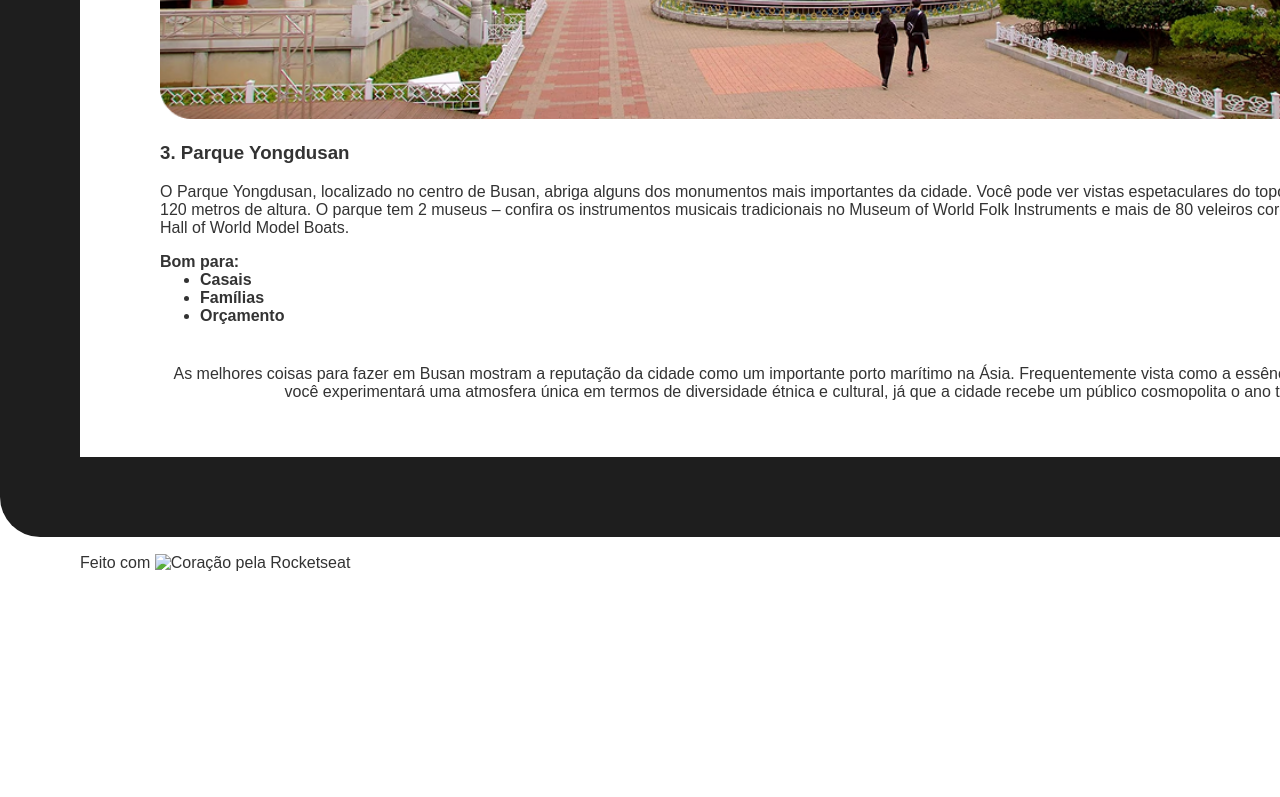
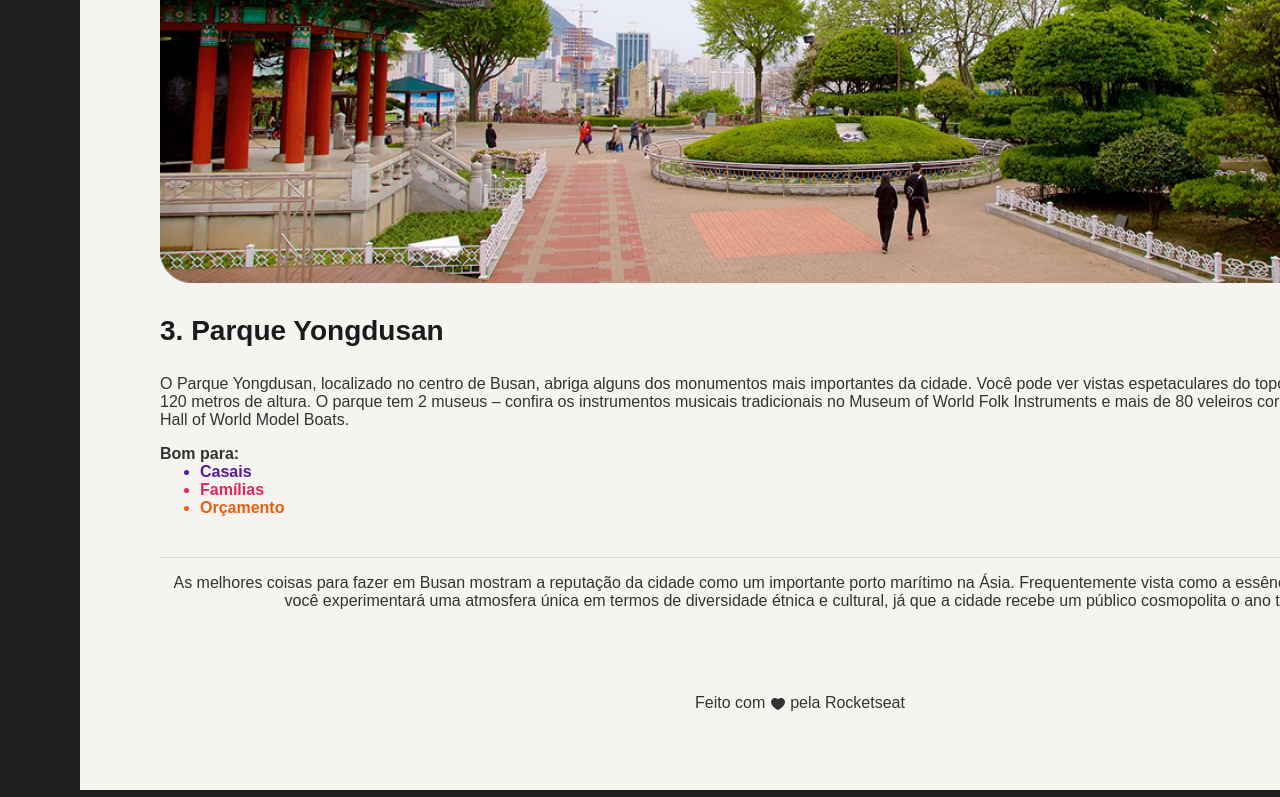
Before and after one commit to HiagoFiomano/Projeto-LocalTuristico, a plain HTML site: page index.html in a window 1280 px wide. Shown: the part 3062-3859 px from the top of the page. Before the commit the page ends 3634 px from the top, so only its background shows below. Drawn offline with Linux system fonts and the light colour scheme; a web font is replaced by a local one.

Commit message:
finalizando

```diff
--- a/index.html
+++ b/index.html
@@ -20,16 +20,14 @@
         <h1>Conheça Busan</h1>
       </div>
 
-      <div>
+      <div id="descMoreImage">
         <img src="./assets/image_1.png" alt="Busan">
         <p class="subtitle">Busan, a estrela em ascensão da Coreia do Sul, oferece de tudo, desde churrascarias de primeira linha até tradicionais barracas de comida de rua. Aqui, exploramos a segunda cidade da Coreia do Sul e descobrimos as suas ofertas culinárias.</p>
       </div>
 
       <div>
-
         <hr>
-
-        <div>
+        <div id="titleList">
           <h5>Para os amantes de história</h5>
           <h2>Descubra 3 destinos imperdíveis em Busan</h2>
           <p>As atrações de Busan vão desde templos budistas centenários que pontilham as montanhas e o litoral da cidade até praias imaculadas com águas cristalinas. Esta cidade litorânea tem muitas coisas para fazer o ano todo - as famílias podem passar o tempo em um aquário à beira-mar, os compradores podem explorar bairros vibrantes e os amantes da natureza podem desfrutar de longas caminhadas até mirantes panorâmicos.<br>Os santuários budistas que pontilham a costa e as montanhas de Busan têm uma arquitetura impressionante que irá encantar os fotógrafos.</p>
@@ -70,17 +68,14 @@
         </div>
       </div>
 
-      <hr>
+      <hr id="divFooter">
       <p class="description">As melhores coisas para fazer em Busan mostram a reputação da cidade como um importante porto marítimo na Ásia. Frequentemente vista como a essência da Coreia do Sul, você experimentará uma atmosfera única em termos de diversidade étnica e cultural, já que a cidade recebe um público cosmopolita o ano todo. </p>
 
-      </div>
 
-      <footer>Feito com <img src="../Projeto PaginaReceitas/assets/heart.svg" alt="Coração"> pela Rocketseat </footer>
+
+      <footer>Feito com <img src="assets/ph_heart-fill.svg" alt="Coração"> pela Rocketseat</footer>
 
     </div>
 </div>
-
-
-
 </body>
 </html>
--- a/style.css
+++ b/style.css
@@ -11,19 +11,18 @@ body{
   background-color: #1E1E1E;
   border-radius: 40px;
   width: 1440px;
-  height: 3439px;
   padding: 80px;
   margin: auto;
 }
 
 .Page{
-  background-color: #FFFFFF;
+  background-color: #F5F4F0;
   width: 100%;
   height: 100%;
 }
 
 .Container{
-  padding: 88px 80px 137px;
+  padding: 88px 80px 27px;
 }
 
 img{
@@ -40,6 +39,12 @@ h2{
   color: #1B1B1B;
   font-weight: bold;
   font-size: 32px;
+}
+
+h3{
+  color: #1B1B1B;
+  font-weight: bold;
+  font-size: 28px;
 }
 
 h5{
@@ -67,9 +72,22 @@ p{
   text-align: center;
 }
 
+#descMoreImage{
+  margin-bottom: 40px;
+}
+
+#titleList{
+  margin: 64px 0px;
+}
+
 hr{
-  margin: 20px;
   border: none;
+  height: 1px;
+  background-color: #D9D9D9;
+}
+
+#divFooter{
+margin:40px 0px 0px 0px;
 }
 
 span, ul{
@@ -78,5 +96,31 @@ span, ul{
   margin-top: 0px;
 }
 
+#cardTravel1 ul li, #cardTravel2 ul li{
+  color: #0C51A7;
+}
+
+#cardTravel3 ul li:nth-child(1) {
+  color: #591B98;
+}
+
+#cardTravel3 ul li:nth-child(2) {
+  color: #E5245E;
+}
+
+#cardTravel3 ul li:nth-child(3) {
+  color: #E95E10;
+}
+
 footer{
+ font-size: 16px;
+ line-height: 150%;
+ text-align: center;
+ padding-top: 65px;
+ padding-bottom: 48px;
 }
+
+footer img{
+  width: 16px;
+  vertical-align: middle;
+}
```
Also changed, not shown: assets/ph_heart-fill.svg (added).
